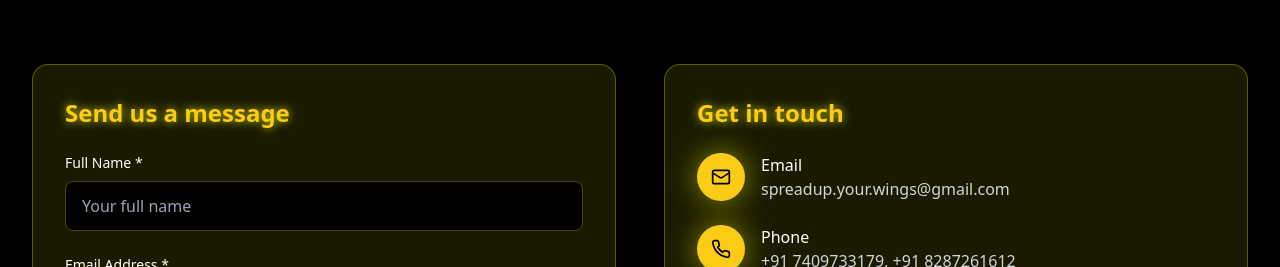
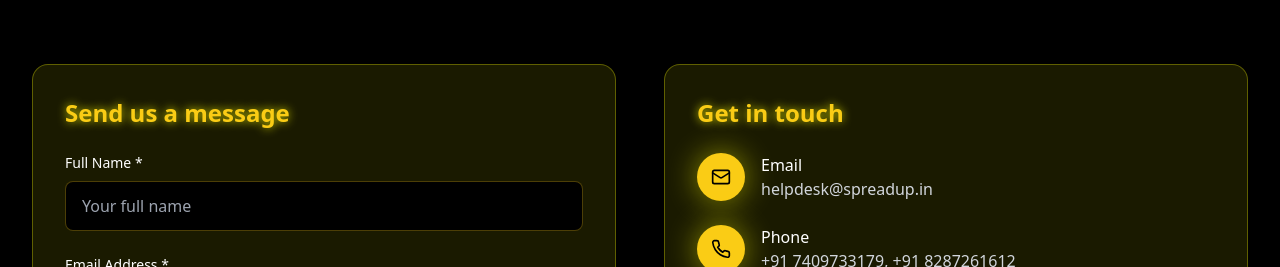
Before and after one commit to abhishek-shishodia/su_possible, a React (Vite) app: page / in a window 1280 px wide. Shown: the part 4126-4393 px from the top of the page. Built offline with nearby package versions, Linux system fonts and the light colour scheme.

Commit message:
new email services added

```diff
--- a/src/components/ContactSection.tsx
+++ b/src/components/ContactSection.tsx
@@ -186,7 +186,7 @@ const ContactSection: React.FC = () => {
                     </div>
                     <div>
                       <h4 className="font-medium text-white">Email</h4>
-                      <p className="text-gray-300">spreadup.your.wings@gmail.com</p>
+                      <p className="text-gray-300">helpdesk@spreadup.in</p>
                     </div>
                   </div>
 
```
